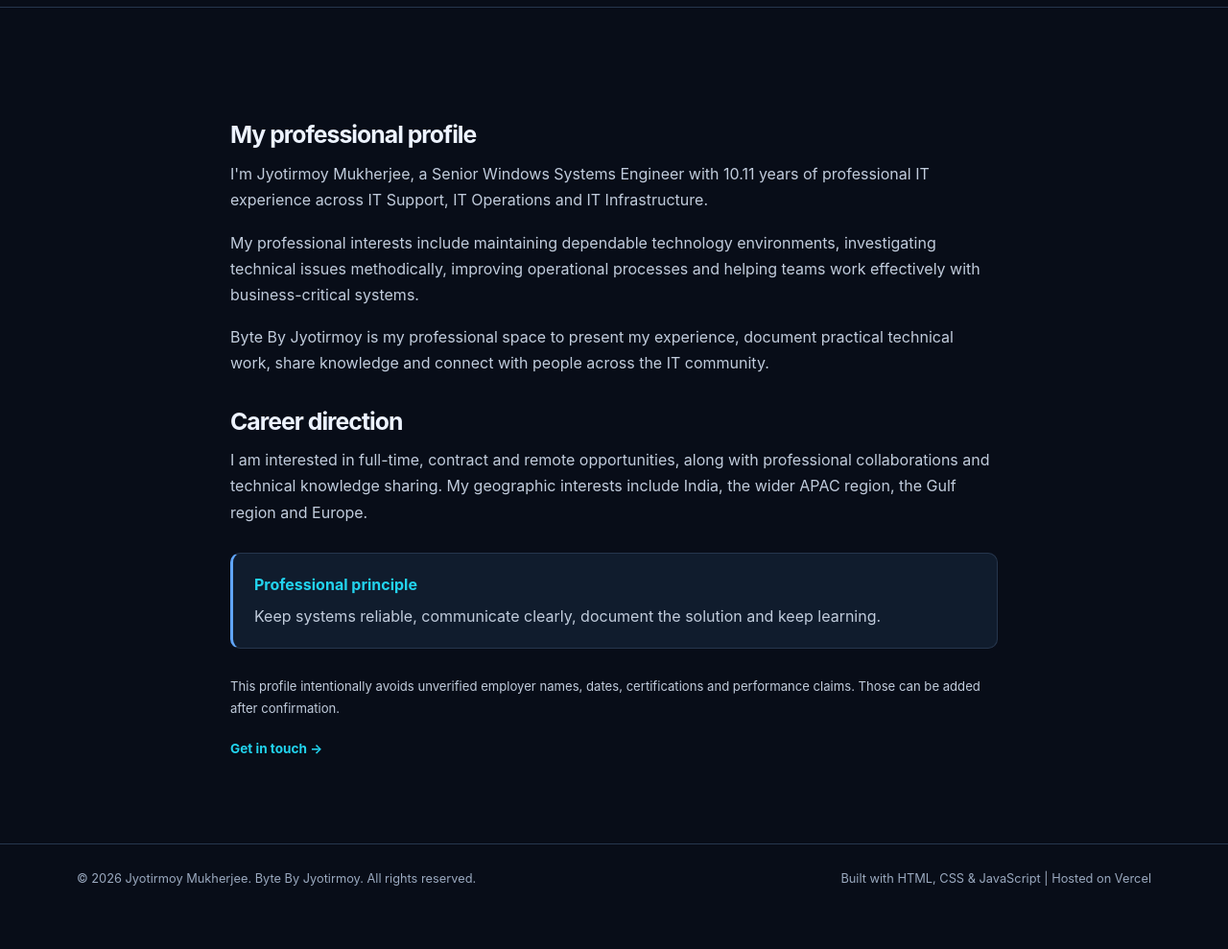
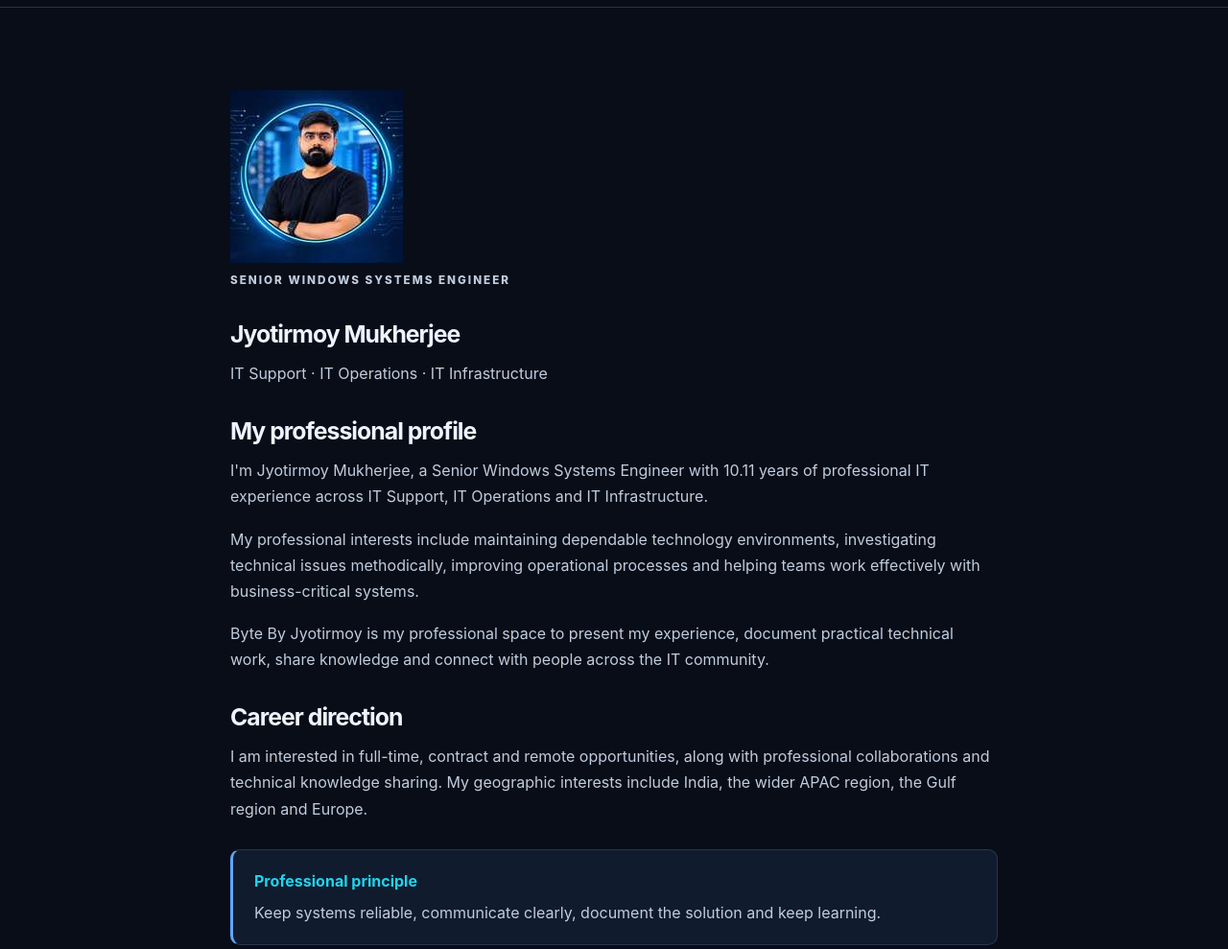
Before and after one commit to jyotrmoy-it/jyotirmoy-portfolio, a plain HTML site: page pages/about.html in a window 1280 px wide. Shown: the part 380-1369 px from the top of the page at 96% size. Before the commit the page ends 1332 px from the top, so only its background shows below. Drawn offline with Linux system fonts and the light colour scheme.

Commit message:
Add approved circular portrait to About page

```diff
--- a/pages/about.html
+++ b/pages/about.html
@@ -8,5 +8,10 @@
 <body>
 <header class="site-header"><div class="container nav-wrap"><a class="brand" href="../index.html">Byte By <span>Jyotirmoy</span><b>.</b></a><button class="menu-toggle" type="button" aria-expanded="false" aria-controls="primary-nav">Menu <span aria-hidden="true">☰</span></button><nav id="primary-nav" class="primary-nav" aria-label="Main navigation"><a href="../index.html">Home</a><a href="about.html" aria-current="page">About</a><a href="expertise.html">Expertise</a><a href="experience.html">Experience</a><a href="projects.html">Projects</a><a href="knowledge.html">Knowledge Hub</a><a href="contact.html">Contact</a></nav></div></header>
 <main><section class="page-hero"><div class="container"><p class="eyebrow">01 / Professional profile</p><h1>About <span>Jyotirmoy.</span></h1><p class="lead">A service-focused IT professional working across support, operations and infrastructure.</p></div></section>
-<section class="section"><div class="container content-narrow"><h2>My professional profile</h2><p>I'm Jyotirmoy Mukherjee, a Senior Windows Systems Engineer with 10.11 years of professional IT experience across IT Support, IT Operations and IT Infrastructure.</p><p>My professional interests include maintaining dependable technology environments, investigating technical issues methodically, improving operational processes and helping teams work effectively with business-critical systems.</p><p>Byte By Jyotirmoy is my professional space to present my experience, document practical technical work, share knowledge and connect with people across the IT community.</p><h2>Career direction</h2><p>I am interested in full-time, contract and remote opportunities, along with professional collaborations and technical knowledge sharing. My geographic interests include India, the wider APAC region, the Gulf region and Europe.</p><div class="callout"><strong>Professional principle</strong><p>Keep systems reliable, communicate clearly, document the solution and keep learning.</p></div><p class="muted small">This profile intentionally avoids unverified employer names, dates, certifications and performance claims. Those can be added after confirmation.</p><a class="text-link" href="contact.html">Get in touch →</a></div></section></main>
+<section class="section"><div class="container content-narrow">
+<div class="about-profile">
+  <div class="about-portrait-frame"><img class="about-portrait" src="../assets/jyotirmoy-about-portrait.jpg" alt="Portrait of Jyotirmoy Mukherjee wearing a plain black T-shirt" width="180" height="180" fetchpriority="high"></div>
+  <div class="about-profile-intro"><p class="eyebrow">Senior Windows Systems Engineer</p><h2>Jyotirmoy Mukherjee</h2><p>IT Support · IT Operations · IT Infrastructure</p></div>
+</div>
+<h2>My professional profile</h2><p>I'm Jyotirmoy Mukherjee, a Senior Windows Systems Engineer with 10.11 years of professional IT experience across IT Support, IT Operations and IT Infrastructure.</p><p>My professional interests include maintaining dependable technology environments, investigating technical issues methodically, improving operational processes and helping teams work effectively with business-critical systems.</p><p>Byte By Jyotirmoy is my professional space to present my experience, document practical technical work, share knowledge and connect with people across the IT community.</p><h2>Career direction</h2><p>I am interested in full-time, contract and remote opportunities, along with professional collaborations and technical knowledge sharing. My geographic interests include India, the wider APAC region, the Gulf region and Europe.</p><div class="callout"><strong>Professional principle</strong><p>Keep systems reliable, communicate clearly, document the solution and keep learning.</p></div><p class="muted small">This profile intentionally avoids unverified employer names, dates, certifications and performance claims. Those can be added after confirmation.</p><a class="text-link" href="contact.html">Get in touch →</a></div></section></main>
 <footer class="site-footer"><div class="container footer-inner"><p>© <span data-year></span> Jyotirmoy Mukherjee. Byte By Jyotirmoy. All rights reserved.</p><p>Built with HTML, CSS &amp; JavaScript | Hosted on Vercel</p></div></footer><a class="back-top" href="#top" aria-label="Back to top">↑</a></body></html>
```
